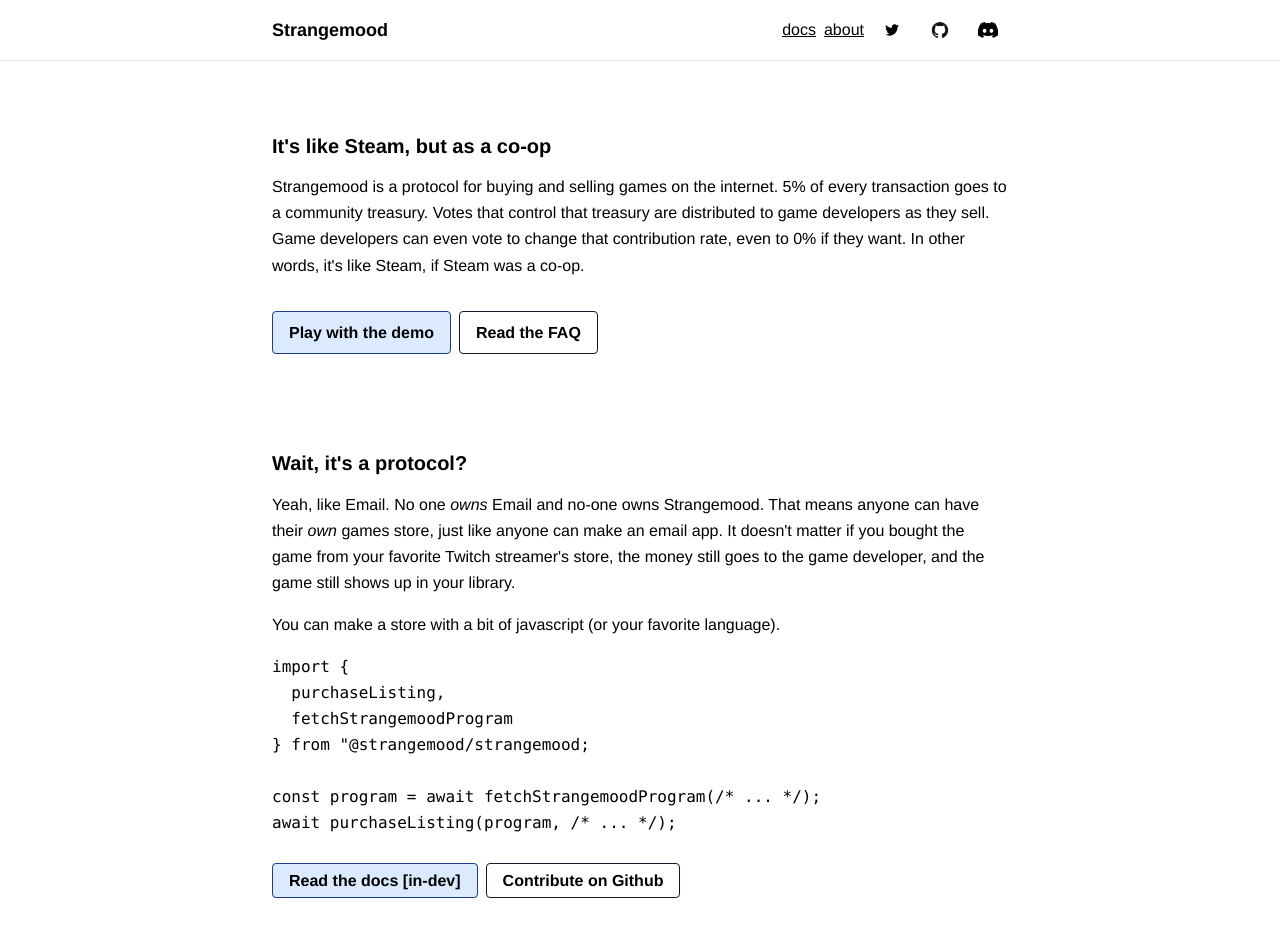
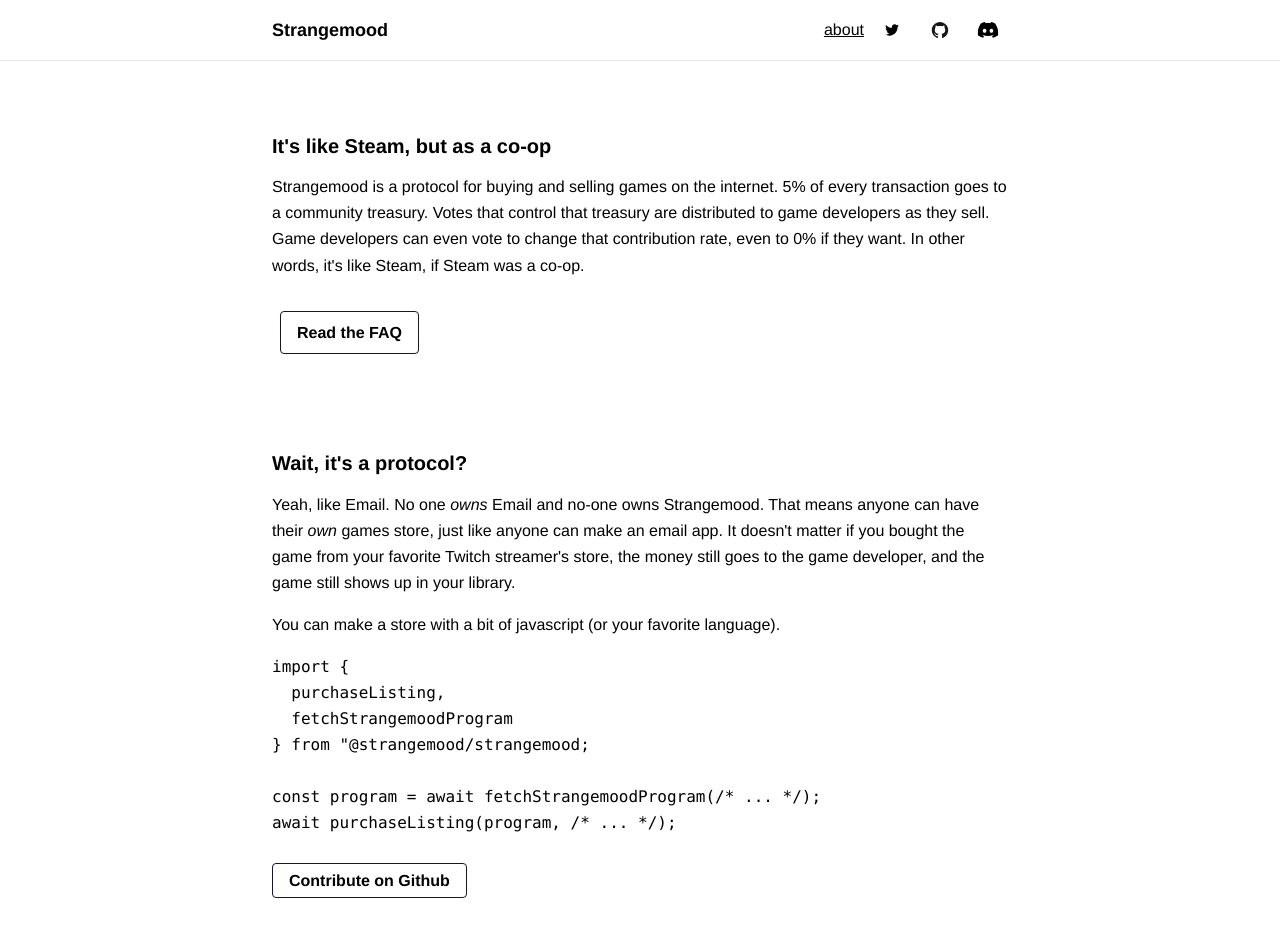
Before and after one commit to strangemoodfoundation/strangemood.org, a Next.js app: page / in a window 1280 px wide. Shown: the top 952 px of the page. Built offline with nearby package versions, Linux system fonts and the light colour scheme.

Commit message:
remove docs and demo for now while we rewrite them

```diff
--- a/components/Layout.tsx
+++ b/components/Layout.tsx
@@ -23,12 +23,12 @@
           </Link>
 
           <div className="flex gap-2 items-center">
-            <a
+            {/* <a
               href="https://docs.strangemood.org"
               className="underline hover:opacity-50  sm:text-base text-sm"
             >
               docs
-            </a>
+            </a> */}
             <a
               href="/posts/about"
               className="underline hover:opacity-50  sm:text-base text-sm"
--- a/pages/index.tsx
+++ b/pages/index.tsx
@@ -52,9 +52,9 @@
             like Steam, if Steam was a co-op.
           </p>
           <div className="mt-8 flex">
-            <PrimaryLink href="https://demo.strangemood.org">
+            {/* <PrimaryLink href="https://demo.strangemood.org">
               Play with the demo
-            </PrimaryLink>
+            </PrimaryLink> */}
             <MinorLink className="ml-2" href="/posts/about">
               Read the FAQ
             </MinorLink>
@@ -86,9 +86,9 @@
 `}</pre>
 
           <div className="mt-8">
-            <PrimaryLink href="https://docs.strangemood.org" className="mr-2">
+            {/* <PrimaryLink href="https://docs.strangemood.org" className="mr-2">
               Read the docs [in-dev]
-            </PrimaryLink>
+            </PrimaryLink> */}
             <MinorLink href="https://github.com/strangemoodfoundation/strangemood">
               Contribute on Github
             </MinorLink>
```
